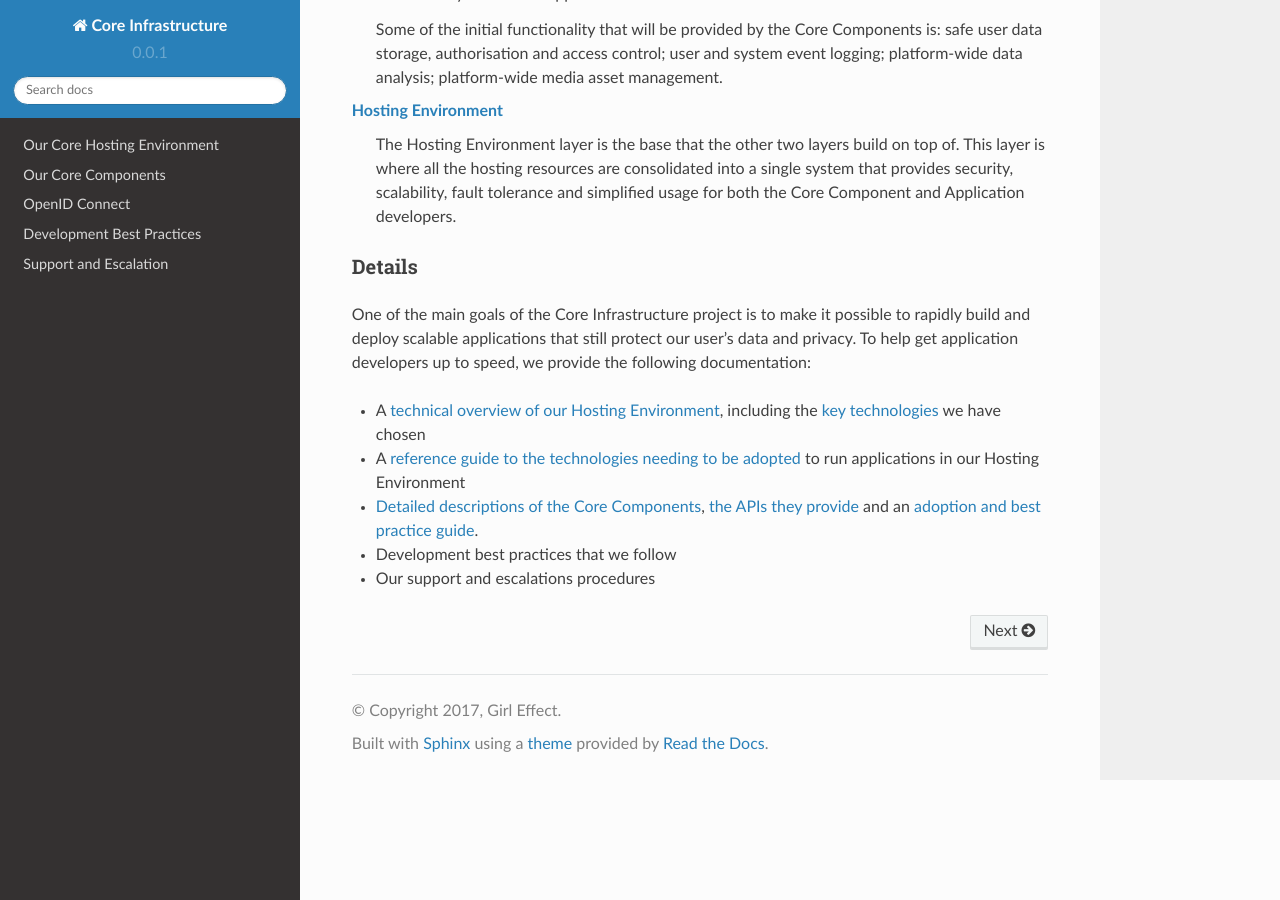
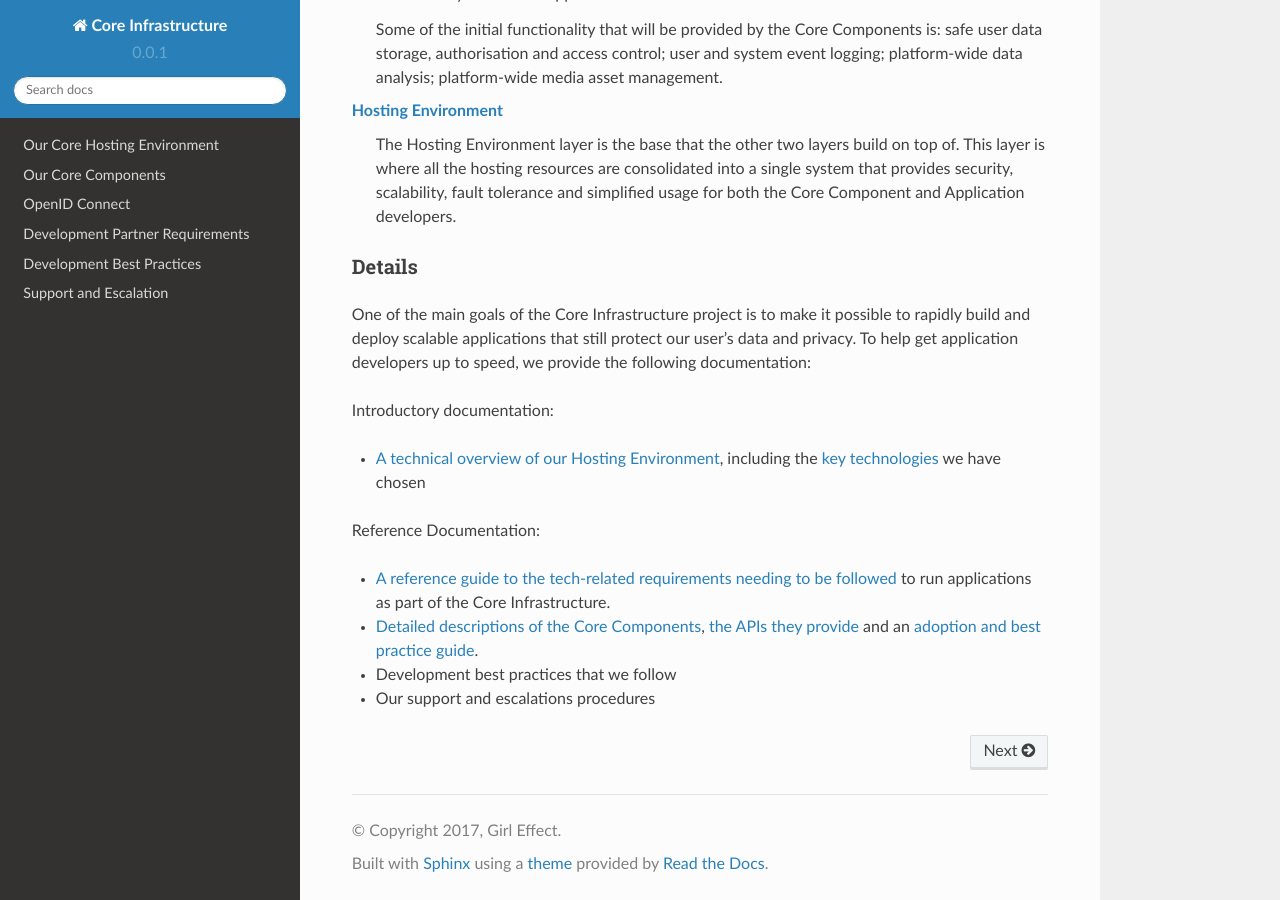
Before and after one commit to girleffect/core-infrastructure-documentation, a Sphinx documentation site: the page built from docs/index.rst, in a window 1280 px wide and 900 px high, scrolled down 1168 px. Built offline with Sphinx 7.4.7 and the Read the Docs theme 2.0.0, drawn with Linux system fonts in a browser that asks for light colours.

Commit message:
Added more detailed technical requirements for app developers

```diff
--- a/docs/index.rst
+++ b/docs/index.rst
@@ -37,8 +37,13 @@ Details
 
 One of the main goals of the Core Infrastructure project is to make it possible to rapidly build and deploy scalable applications that still protect our user's data and privacy. To help get application developers up to speed, we provide the following documentation:
 
-* A :ref:`technical overview of our Hosting Environment <hosting-overview>`, including the :ref:`key technologies <hosting-key-technologies>` we have chosen
-* A :ref:`reference guide to the technologies needing to be adopted <hosting-requirements>` to run applications in our Hosting Environment
+Introductory documentation:
+
+* :ref:`A technical overview of our Hosting Environment <hosting-overview>`, including the :ref:`key technologies <hosting-key-technologies>` we have chosen
+
+Reference Documentation:
+
+* :ref:`A reference guide to the tech-related requirements needing to be followed <developer-requirements>` to run applications as part of the Core Infrastructure.
 * :doc:`Detailed descriptions of the Core Components <core-components/index>`, :ref:`the APIs they provide <core-components-apis>` and an :ref:`adoption and best practice guide <core-components-guide>`.
 * Development best practices that we follow
 * Our support and escalations procedures
@@ -50,5 +55,6 @@ One of the main goals of the Core Infrastructure project is to make it possible
     hosting/index
     core-components/index
     core-components/oidc
+    reference/developer-requirements
     development-best-practices
     support-escalation
```
Also changed, not shown: docs/reference/developer-requirements.rst (added, +78 -0 lines).
